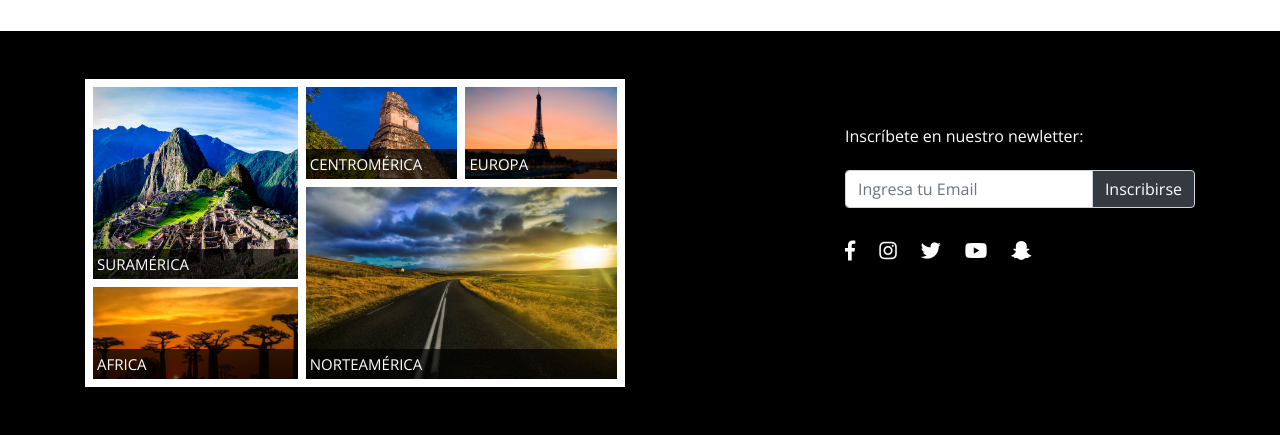
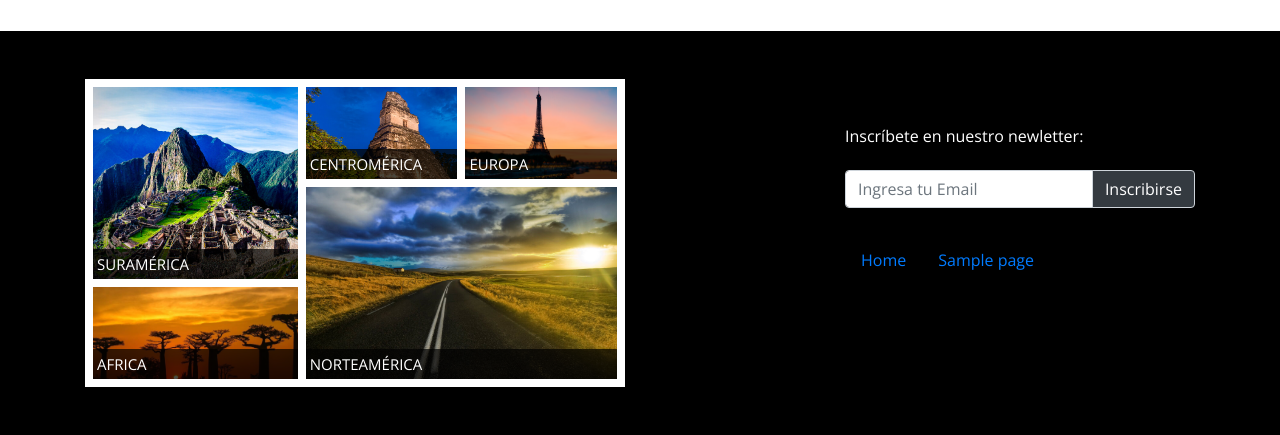
Before and after one commit to larturi/wp-blog-viajero, a WordPress theme: template themes/blogviajero/page.php in a window 1280 px wide. Shown: the part 467-902 px from the top of the page. Run offline with PHP 8.4 and a stand-in for WordPress, Linux system fonts and the light colour scheme; the site name, menu and one post (Sample post) are stand-ins, and other content is empty; some libraries are stand-ins or nearby versions.

Commit message:
Custom Socials Links

```diff
--- a/themes/blogviajero/footer.php
+++ b/themes/blogviajero/footer.php
@@ -88,43 +88,15 @@ FOOTER
 
                 </div>
 
-                <div class="p-0 w-100 pt-2">
-
-                    <ul class="d-flex justify-content-left p-0">
-
-                        <li>
-                            <a href="https://www.facebook.com" target="_blank">
-                                <i class="fab fa-facebook-f lead text-white mr-3 mr-sm-4"></i>
-                            </a>
-                        </li>
-
-                        <li>
-                            <a href="#" target="_blank">
-                                <i class="fab fa-instagram lead text-white mr-3 mr-sm-4"></i>
-                            </a>
-                        </li>
-
-                        <li>
-                            <a href="#" target="_blank">
-                                <i class="fab fa-twitter lead text-white mr-3 mr-sm-4"></i>
-                            </a>
-                        </li>
-
-                        <li>
-                            <a href="#" target="_blank">
-                                <i class="fab fa-youtube lead text-white mr-3 mr-sm-4"></i>
-                            </a>
-                        </li>
-
-                        <li>
-                            <a href="#" target="_blank">
-                                <i class="fab fa-snapchat-ghost lead text-white mr-3 mr-sm-4"></i>
-                            </a>
-                        </li>
-
-                    </ul>
-
-                </div>
+                <?php
+                    wp_nav_menu(array(
+                        "theme_location" => "social-menu",
+                        "container" => "div",
+                        "container_class" => "p-0 w-100 pt-2 redesFooter",
+                        "items_wrap" => '<ul class="d-flex justify-content-left p-0">%3$s</ul>',
+                        "menu_class" => "nav-item",
+                    ));
+                ?>
 
             </div>
 
--- a/themes/blogviajero/header.php
+++ b/themes/blogviajero/header.php
@@ -13,7 +13,7 @@
 
 <body>
 
-    <!--=====================================
+<!--=====================================
 PRELOAD
 ======================================-->
 
@@ -31,7 +31,7 @@ PRELOAD
 
     </div>
 
-    <!--=====================================
+<!--=====================================
 CABECERA
 ======================================-->
 
@@ -61,10 +61,6 @@ CABECERA
                 <!-- REDES SOCIALES -->
 
                 <?php
-                    // if(is_active_sidebar('widgets-redes-sociales')){
-                    //     dynamic_sidebar('widgets-redes-sociales');
-                    // }
-
                     wp_nav_menu(array(
                         "theme_location" => "social-menu",
                         "container" => "div",
@@ -73,14 +69,7 @@ CABECERA
                         "menu_class" => "nav-item",
                     ));
                 ?>
-<!--
-                <div class="d-none d-md-block col-md-2 col-lg-2 redes">
 
-                    <ul class="d-flex justify-content-end pt-2 mt-1">
-
-                    </ul>
-
-                </div> -->
 
                 <!-- BUSCADOR Y BOTÓN MENÚ -->
                 <div class="col-2 col-sm-1 col-md-2 col-lg-2 d-flex justify-content-end pt-2 mt-1">
@@ -125,44 +114,16 @@ CABECERA
 
     </header>
 
-    <!--=====================================
+<!--=====================================
 REDES SOCIALES PARA MÓVIL
 ======================================-->
 
-    <div class="d-block d-md-none redes redesMovil p-0 bg-white w-100 pt-2">
-
-        <ul class="d-flex justify-content-center p-0">
-
-            <li>
-                <a href="https://www.facebook.com" target="_blank">
-                    <i class="fab fa-facebook-f lead rounded-circle text-white mr-3 mr-sm-4"></i>
-                </a>
-            </li>
-
-            <li>
-                <a href="#" target="_blank">
-                    <i class="fab fa-instagram lead rounded-circle text-white mr-3 mr-sm-4"></i>
-                </a>
-            </li>
-
-            <li>
-                <a href="#" target="_blank">
-                    <i class="fab fa-twitter lead rounded-circle text-white mr-3 mr-sm-4"></i>
-                </a>
-            </li>
-
-            <li>
-                <a href="#" target="_blank">
-                    <i class="fab fa-youtube lead rounded-circle text-white mr-3 mr-sm-4"></i>
-                </a>
-            </li>
-
-            <li>
-                <a href="#" target="_blank">
-                    <i class="fab fa-snapchat-ghost lead rounded-circle text-white mr-3 mr-sm-4"></i>
-                </a>
-            </li>
-
-        </ul>
-
-    </div>
+<?php
+    wp_nav_menu(array(
+        "theme_location" => "social-menu",
+        "container" => "div",
+        "container_class" => "d-block d-md-none redesMovil p-0 bg-white w-100 pt-2 redes",
+        "items_wrap" => '<ul class="d-flex justify-content-center">%3$s</ul>',
+        "menu_class" => "nav-item",
+    ));
+?>
```
